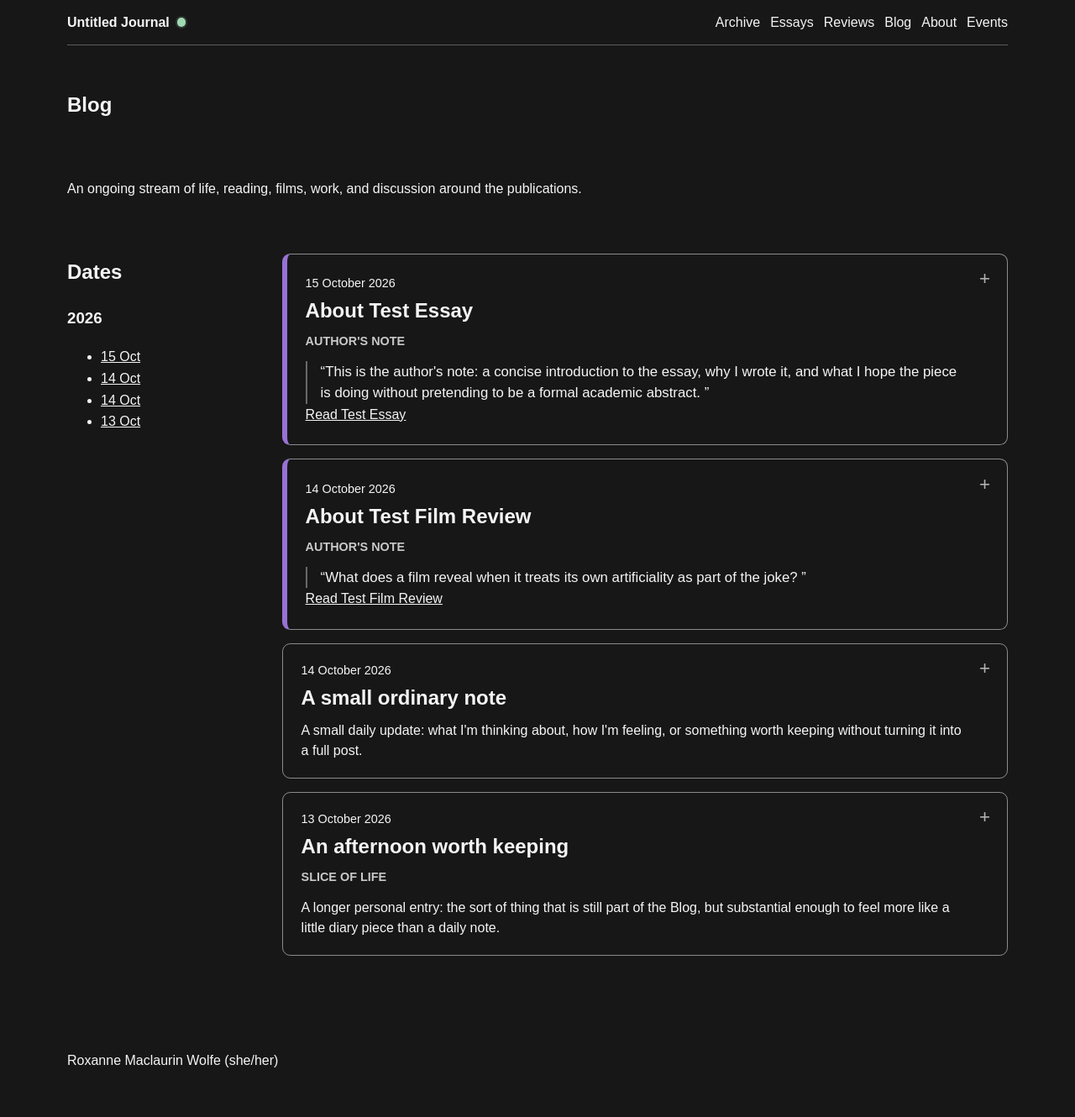
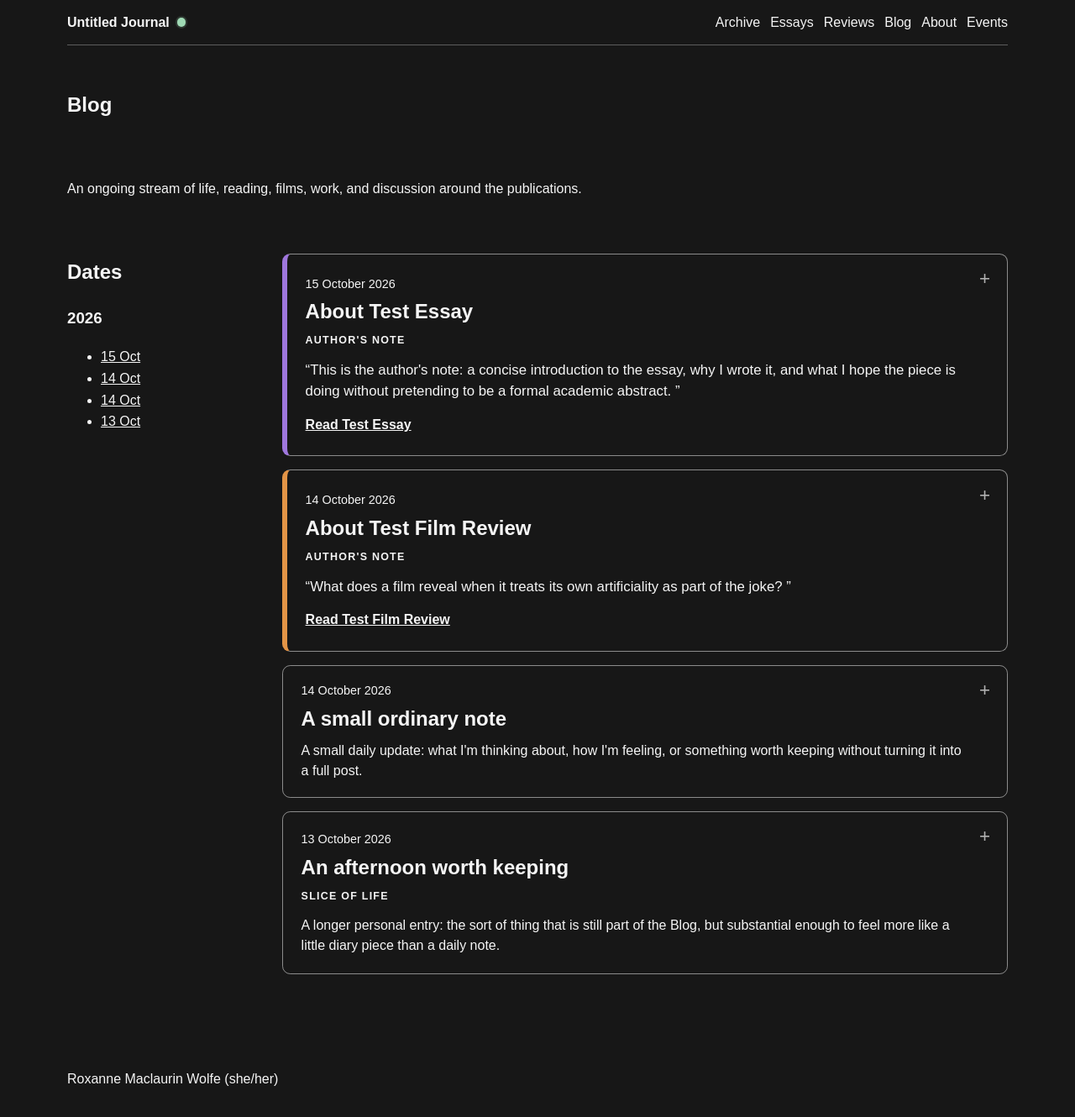
Before and after one commit to roxannewolfe/roxannewolfe.github.io, a Jekyll site: the page built from blog/index.html, in a window 1280 px wide. Shown: the whole page at 84% size. Built offline with Jekyll 4.4.1, drawn with Linux system fonts in a browser that asks for light colours; before the commit the page ends 1307 px from its top, so only the background shows below that.

Commit message:
Refine blog hierarchy and publication colours

```diff
--- a/assets/css/site.css
+++ b/assets/css/site.css
@@ -143,7 +143,7 @@ main {
 .topic-chip {
   display: inline-block;
   padding: 0.35rem 0.7rem;
-  border: 1px solid rgba(255, 255, 255, 0.5);
+  border: 1px solid rgba(255, 255, 255, 0.58);
   border-radius: 0.55rem;
   text-decoration: none;
   line-height: 1.2;
@@ -156,19 +156,19 @@ main {
 }
 
 .topic-chip--0 {
-  background: rgba(166, 207, 255, 0.2);
+  background: rgba(72, 121, 178, 0.58);
 }
 
 .topic-chip--1 {
-  background: rgba(255, 184, 214, 0.2);
+  background: rgba(143, 79, 117, 0.58);
 }
 
 .topic-chip--2 {
-  background: rgba(198, 235, 190, 0.2);
+  background: rgba(77, 126, 82, 0.58);
 }
 
 .topic-chip--3 {
-  background: rgba(241, 213, 153, 0.2);
+  background: rgba(181, 119, 42, 0.58);
 }
 
 .author-note {
@@ -364,23 +364,37 @@ mark.annotation-highlight {
 }
 
 .blog-entry--publication-note {
-  border-left: 0.42rem solid rgba(167, 125, 232, 0.9);
+  border-left-width: 0.42rem;
+}
+
+.blog-entry--essay {
+  border-left-color: rgba(167, 125, 232, 0.95);
+}
+
+.blog-entry--review {
+  border-left-color: rgba(239, 155, 73, 0.95);
 }
 
 .blog-entry-summary {
   position: relative;
   box-sizing: border-box;
   display: block;
-  min-height: 9rem;
-  padding: 1.25rem 3.2rem 1.25rem 1.35rem;
+  min-height: 7.75rem;
+  padding: 1.15rem 3.2rem 1.15rem 1.35rem;
   cursor: pointer;
   list-style: none;
 }
 
+.blog-entry--slice-of-life .blog-entry-summary {
+  min-height: 10.5rem;
+  padding-top: 1.35rem;
+  padding-bottom: 1.35rem;
+}
+
 .blog-entry--publication-note .blog-entry-summary {
-  min-height: 11rem;
-  padding-top: 1.45rem;
-  padding-bottom: 1.45rem;
+  min-height: 12rem;
+  padding-top: 1.5rem;
+  padding-bottom: 1.5rem;
 }
 
 .blog-entry-summary::-webkit-details-marker {
@@ -414,12 +428,12 @@ mark.annotation-highlight {
 .blog-entry-date,
 .blog-entry-title,
 .blog-entry-kind,
-.blog-entry-preview {
+.blog-entry-preview,
+.blog-entry-preview-link {
   display: block;
 }
 
-.blog-entry-date,
-.blog-entry-kind {
+.blog-entry-date {
   font-size: 0.9rem;
 }
 
@@ -432,8 +446,10 @@ mark.annotation-highlight {
 
 .blog-entry-kind {
   margin: 0.35rem 0 0.75rem;
+  color: #f5f5f5;
+  font-size: 0.78rem;
   font-weight: 700;
-  opacity: 0.8;
+  letter-spacing: 0.1em;
 }
 
 .blog-entry-preview {
@@ -443,9 +459,17 @@ mark.annotation-highlight {
 }
 
 .blog-entry-preview--quote {
-  padding-left: 1rem;
-  border-left: 2px solid rgba(255, 255, 255, 0.35);
+  padding-left: 0;
+  border-left: 0;
   font-size: 1.05rem;
+}
+
+.blog-entry-preview-link {
+  position: relative;
+  z-index: 2;
+  width: fit-content;
+  margin-top: 0.9rem;
+  font-weight: 700;
 }
 
 .blog-entry-expanded {
@@ -516,6 +540,7 @@ button[aria-pressed="true"] {
   }
 
   .blog-entry-summary,
+  .blog-entry--slice-of-life .blog-entry-summary,
   .blog-entry--publication-note .blog-entry-summary {
     min-height: 0;
   }
```
